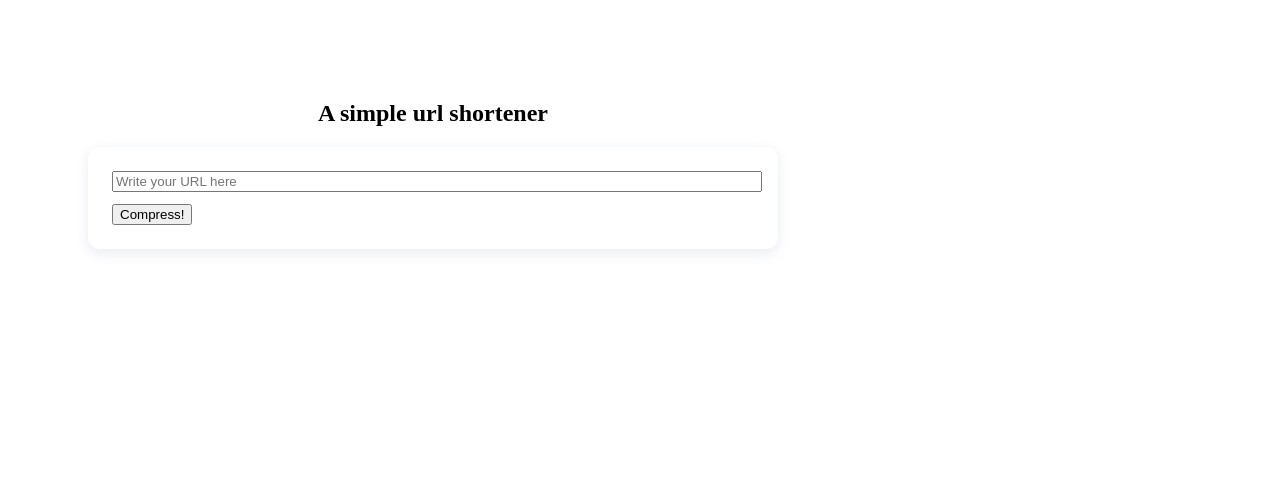
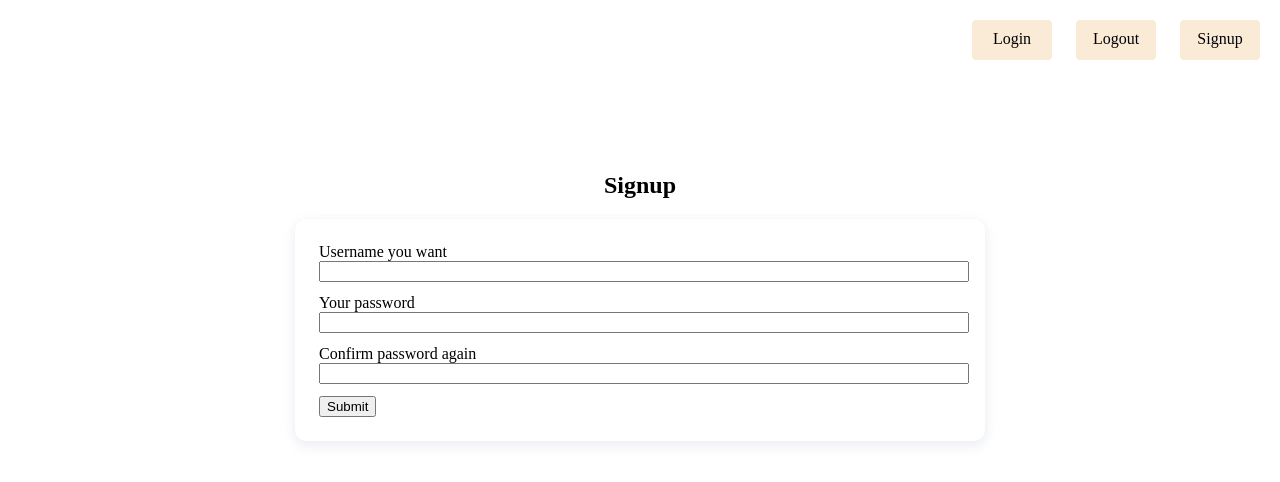
Before and after one commit to galaxian85/react-url-shortener, a React app: page /signup in a window 1280 px wide. Shown: the top 482 px of the page. Built offline with nearby package versions, Linux system fonts and the light colour scheme; the HTML template or start-up script is replaced by a standard one.

Commit message:
feat(client): member function

```diff
--- a/src/client/client.tsx
+++ b/src/client/client.tsx
@@ -1,8 +1,11 @@
 import React from 'react';
 import ReactDOM from 'react-dom';
+import {BrowserRouter} from 'react-router-dom';
 import APP from './components/App';
 
 ReactDOM.hydrate(
-    <APP />,
+    <BrowserRouter>
+      <APP />
+    </BrowserRouter>,
     document.getElementById('root'),
 );
--- a/src/client/components/App.tsx
+++ b/src/client/components/App.tsx
@@ -1,8 +1,24 @@
-import React from 'react';
+import React, {useState} from 'react';
+import {Route} from 'react-router-dom';
+import Header from './Header';
 import Home from './Home';
+import Login from './Login';
+import Signup from './Signup';
+import UserContext from './UserContext';
+
 
 const APP = (props) => {
-  return <Home />;
+  const [username, setUsername] = useState('');
+  const contextValue = {username, setUsername};
+
+  return (
+    <UserContext.Provider value={contextValue}>
+      <Header />
+      <Route exact path="/(|mypage)"><Home /></Route>
+      <Route path="/login"><Login /></Route>
+      <Route path="/signup"><Signup /></Route>
+    </UserContext.Provider>
+  );
 };
 
 export default APP;
--- /dev/null
+++ b/src/client/components/Header.css
@@ -0,0 +1,24 @@
+.header {
+  display: flex;
+  height: 64px;
+  align-items: center;
+  justify-content: flex-end;
+}
+
+.header > a {
+  display: block;
+  color: black;
+  text-decoration: none;
+  width: 80px;
+  height: 40px;
+  margin: 0 12px;
+  border-radius: 4px;
+  background-color: antiquewhite;
+  text-align: center;
+  position: relative;
+}
+
+.header > a > span {
+  position: relative;
+  top: 10px;
+}
--- /dev/null
+++ b/src/client/components/Header.tsx
@@ -0,0 +1,30 @@
+import React, {useContext} from 'react';
+import {Link} from 'react-router-dom';
+import {logoutCurrentUser} from '../util/util';
+import './Header.css';
+import UserContext from './UserContext';
+
+const Header = (props) => {
+  const {username} = useContext(UserContext);
+
+  const handleLogout = () => {
+    logoutCurrentUser();
+  };
+
+  return (
+    <div className="header">
+      <span>{username ? `Welcome back ${username}` : ''}</span>
+      <Link to="/login" className={`log-btn ${username ? 'hide' : ''}`}>
+        <span>Login</span>
+      </Link>
+      <a onClick={handleLogout} className={`log-btn ${username ? '' : 'hide'}`}>
+        <span>Logout</span>
+      </a>
+      <Link to="/signup" className={`sign-btn ${username ? 'hide' : ''}`}>
+        <span>Signup</span>
+      </Link>
+    </div>
+  );
+};
+
+export default Header;
--- a/src/client/components/Home.css
+++ b/src/client/components/Home.css
@@ -10,7 +10,7 @@ input {
 
 .wrapper {
   max-width: 690px;
-  margin: 100px 80px;
+  margin: 100px auto;
 }
 
 .dialog {
--- a/src/client/components/Home.tsx
+++ b/src/client/components/Home.tsx
@@ -1,7 +1,10 @@
 import axios from 'axios';
-import React, {SyntheticEvent, useState} from 'react';
+import React, {SyntheticEvent, useContext, useState} from 'react';
+import {useHistory} from 'react-router-dom';
+import {logoutCurrentUser} from '../util/util';
 import './Home.css';
 import UrlList from './UrlList';
+import UserContext from './UserContext';
 
 export interface UrlRow {
   originUrl: string,
@@ -19,8 +22,7 @@ const Home = (props) => {
 
   const submit = () => {
     const originUrl = inputValue.trim();
-    axios.post('/api/url', {url: originUrl})
-        .then((res) => {
+    axios.post('/api/url', {url: originUrl}).then((res) => {
       const isValid = res.data.isUrlValid;
       setUrlValid(isValid);
       if (!isValid) return;
@@ -35,6 +37,24 @@ const Home = (props) => {
     });
   };
 
+
+  const {username} = useContext(UserContext);
+  if (username) {
+    useHistory().push('/mypage');
+    axios.get('/api/url/list').then((res) => {
+      const data = res.data;
+      const rows: Array<UrlRow> = data.list.map((item) => {
+        return {
+          originUrl: item.originUrl,
+          shortenUrl: item.shortenUrl,
+        };
+      });
+      setUrlRows(rows);
+    }).catch((err) => {
+      logoutCurrentUser();
+    });
+  }
+
   return (
     <div className="wrapper">
       <h2>A simple url shortener</h2>
@@ -43,6 +63,7 @@ const Home = (props) => {
         <button onClick={submit}>Compress!</button>
         <p className={`warning ${isUrlValid ? 'hide' : ''}`}>URL invalid!!</p>
       </div>
+      <h3 className={username ? '' : 'hide'}>Your personal history</h3>
       <UrlList urlRows={urlRows} />
     </div>
   );
--- /dev/null
+++ b/src/client/components/Login.tsx
@@ -0,0 +1,51 @@
+import axios from 'axios';
+import React, {SyntheticEvent, useState} from 'react';
+import {useHistory} from 'react-router-dom';
+
+const Login = (props) => {
+  const [usernameValue, setUsernameValue] = useState('');
+  const [passwordValue, setPasswordValue] = useState('');
+  const [errorMsg, setErorrMsg] = useState('');
+  const history = useHistory();
+
+  const handleUsername = (e:SyntheticEvent<HTMLInputElement>) => {
+    setUsernameValue(e.currentTarget.value);
+  };
+  const handlePassword = (e:SyntheticEvent<HTMLInputElement>) => {
+    setPasswordValue(e.currentTarget.value);
+  };
+
+  const submit = () => {
+    setErorrMsg('');
+    const data = {
+      username: usernameValue.trim(),
+      password: passwordValue.trim(),
+    };
+    axios.post('/api/login', data).then((res) => {
+      const data = res.data;
+      if (data.username) {
+        history.push('/mypage');
+      } else if (data.error) {
+        setErorrMsg(data.error);
+      }
+    }).catch((err) => {
+      setErorrMsg(err.toString());
+    });
+  };
+
+  return (
+    <div className="wrapper">
+      <h2>Login</h2>
+      <div className="dialog">
+        <label>Username</label>
+        <input onChange={handleUsername}></input>
+        <label>Password</label>
+        <input type="password" onChange={handlePassword}></input>
+        <p className={`warning ${errorMsg ? '': 'hide'}`}>{errorMsg}</p>
+        <button onClick={submit}>Login</button>
+      </div>
+    </div>
+  );
+};
+
+export default Login;
--- /dev/null
+++ b/src/client/components/Signup.tsx
@@ -0,0 +1,68 @@
+import axios from 'axios';
+import React, {SyntheticEvent, useContext, useState} from 'react';
+import UserContext from './UserContext';
+
+const Signup = (props) => {
+  const [usernameValue, setUsernameValue] = useState('');
+  const [pw1Value, setPw1Value] = useState('');
+  const [pw2Value, setPw2Value] = useState('');
+  const [errorMsg, setErrorMsg] = useState('');
+
+  const handleUsername = (e: SyntheticEvent<HTMLInputElement>) => {
+    setUsernameValue(e.currentTarget.value);
+  };
+  const handlePw1 = (e: SyntheticEvent<HTMLInputElement>) => {
+    setPw1Value(e.currentTarget.value);
+  };
+  const handlePw2 = (e: SyntheticEvent<HTMLInputElement>) => {
+    setPw2Value(e.currentTarget.value);
+  };
+
+  const {setUsername} = useContext(UserContext);
+
+  const submit = () => {
+    setErrorMsg('');
+
+    const emailTrim = usernameValue.trim();
+    const pw1Trim = pw1Value.trim();
+    const pw2Trim = pw2Value.trim();
+
+    if (pw1Trim != pw2Trim) {
+      setErrorMsg('Both password must be the same.');
+      return;
+    }
+
+    const data = {
+      email: emailTrim,
+      password: pw1Trim,
+    };
+    axios.post('/api/member', data).then((res) => {
+      const data = res.data;
+      if (data.username) {
+        setUsername(data.username);
+      } else if (data.error) {
+        setErrorMsg(data.error);
+      }
+    }).catch((err) => {
+      setErrorMsg(err.toString());
+    });
+  };
+
+  return (
+    <div className="wrapper">
+      <h2>Signup</h2>
+      <div className="dialog">
+        <label>Username you want</label>
+        <input onChange={handleUsername}></input>
+        <label>Your password</label>
+        <input type="password" onChange={handlePw1}></input>
+        <label>Confirm password again</label>
+        <input type="password" onChange={handlePw2}></input>
+        <p className={`warning ${errorMsg ? '': 'hide'}`}>{errorMsg}</p>
+        <button onClick={submit}>Submit</button>
+      </div>
+    </div>
+  );
+};
+
+export default Signup;
--- /dev/null
+++ b/src/client/components/UserContext.tsx
@@ -0,0 +1,6 @@
+import {createContext} from 'react';
+
+export default createContext({
+  username: '',
+  setUsername: (username: string) => {},
+});
--- /dev/null
+++ b/src/client/util/util.tsx
@@ -0,0 +1,11 @@
+import {useContext} from 'react';
+import {useHistory} from 'react-router-dom';
+import UserContext from '../components/UserContext';
+
+export function logoutCurrentUser(): void {
+  const {setUsername} = useContext(UserContext);
+  setUsername('');
+
+  const history = useHistory();
+  history.push('/');
+}
```
Also changed, not shown: src/server/routes/router.tsx (+8 -4 lines). Lines whose indentation alone changed are shown as unchanged.
